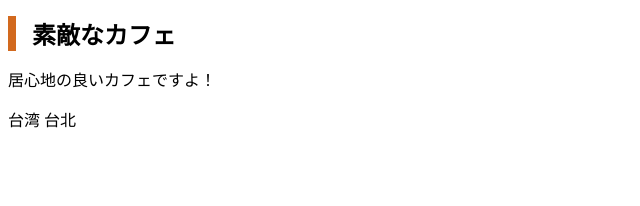
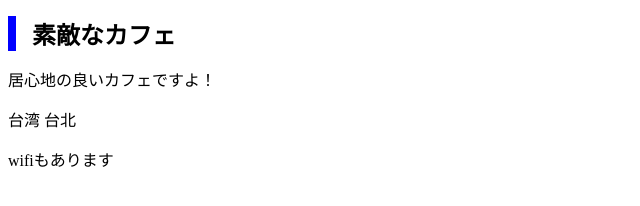
Before and after one commit to kazu-kyoto/mycafe, a plain HTML site: page index.html in a window 1280 px wide. Shown: the whole page, without its empty margins (0-640 px from the left). Drawn offline with Linux system fonts and the light colour scheme.

Commit message:
Add files via upload

```diff
--- a/css/styles.css
+++ b/css/styles.css
@@ -1,5 +1,6 @@
 h1 {
   font-size: 24px;
   padding-left: 16px;
-  border-left: 8px solid chocolate;
+  border-left: 8px solid blue;
+
 }
--- a/index.html
+++ b/index.html
@@ -11,5 +11,6 @@
   <h1>素敵なカフェ</h1>
   <p>居心地の良いカフェですよ！</p>
   <p>台湾 台北</p>
+  <p>wifiもあります</p>
 </body>
 </html>
```
